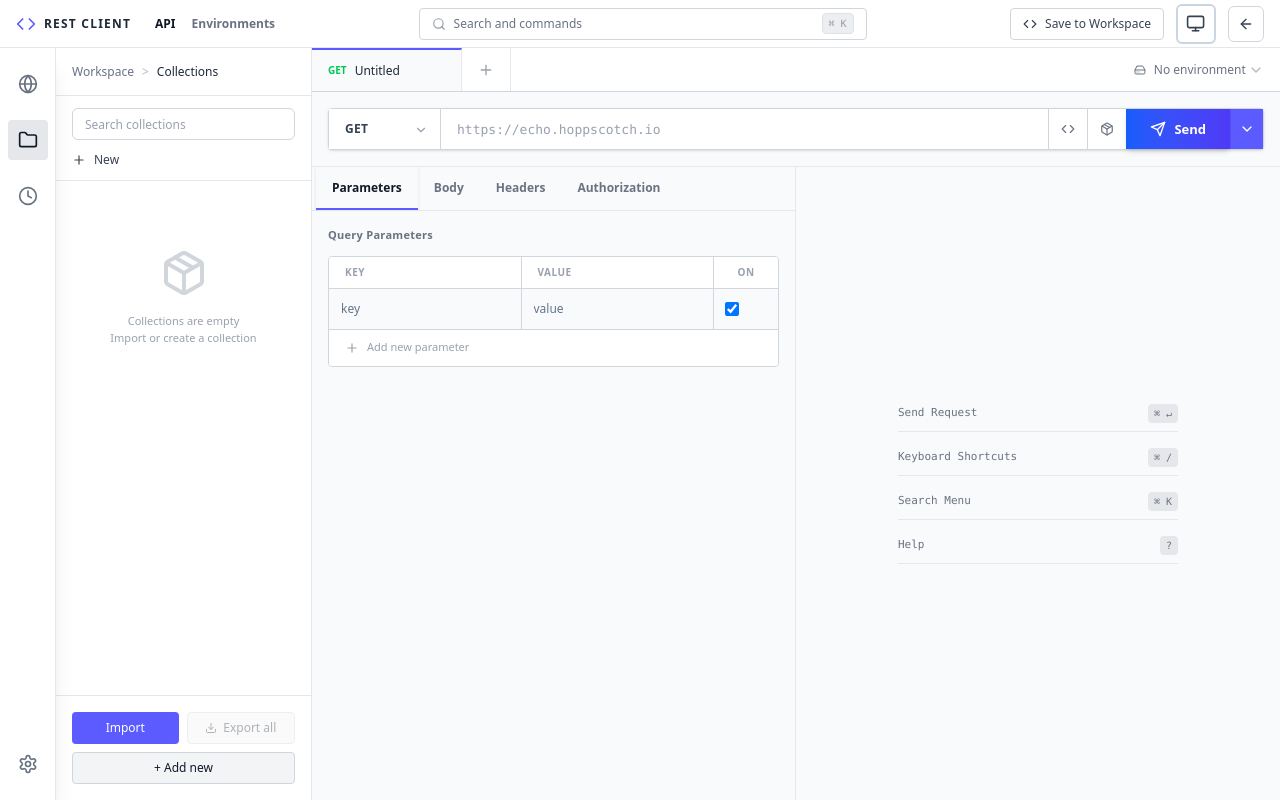
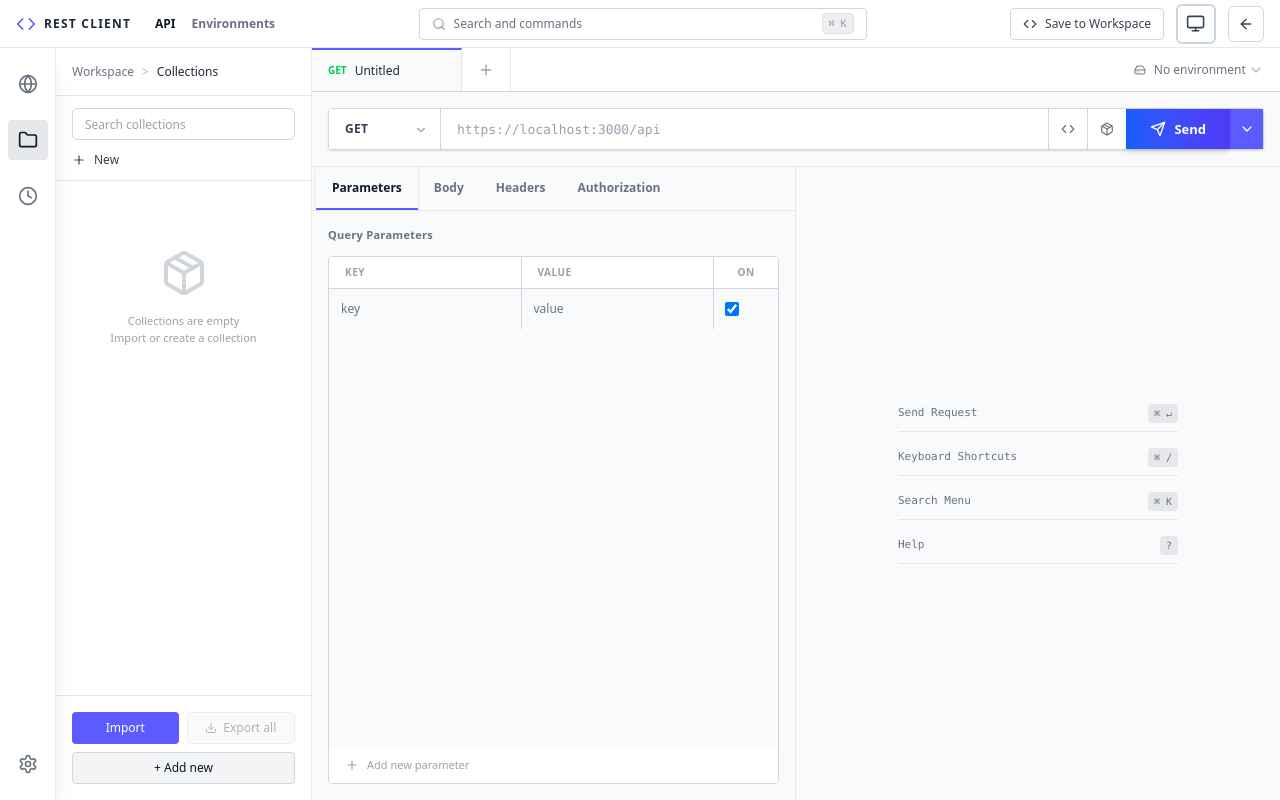
Before and after one commit to israelsaraiva/prx-monitoring, a Next.js app: page /rest-client in a window 1280 px wide. Built offline with nearby package versions, Linux system fonts and the light colour scheme.

Commit message:
fix: enhance curl command parsing to handle URL-encoded quotes and trailing flags

```diff
--- a/app/rest-client/page.tsx
+++ b/app/rest-client/page.tsx
@@ -252,13 +252,24 @@ function KeyValueEditor({
   setItems: (items: KeyValue[]) => void;
   addLabel: string;
 }) {
+  const scrollRef = useRef<HTMLDivElement>(null);
+  const prevLengthRef = useRef(items.length);
+
+  useEffect(() => {
+    if (items.length > prevLengthRef.current && scrollRef.current) {
+      scrollRef.current.scrollTop = scrollRef.current.scrollHeight;
+    }
+    prevLengthRef.current = items.length;
+  }, [items.length]);
+
   return (
-    <div className="flex w-full flex-col overflow-hidden rounded-sm border border-gray-300 dark:border-[#2a2a2a] bg-gray-50 dark:bg-[#181818]">
+    <div className="flex flex-1 min-h-0 w-full flex-col overflow-hidden rounded-sm border border-gray-300 dark:border-[#2a2a2a] bg-gray-50 dark:bg-[#181818]">
       <div className="flex items-center border-b border-gray-300 dark:border-[#2a2a2a] bg-white dark:bg-[#1e1e1e] text-[10px] font-bold uppercase tracking-wider text-gray-400 dark:text-slate-500">
         <div className="flex-1 border-r border-gray-300 dark:border-[#2a2a2a] px-4 py-2">Key</div>
         <div className="flex-1 border-r border-gray-300 dark:border-[#2a2a2a] px-4 py-2">Value</div>
         <div className="w-16 px-2 py-2 text-center">On</div>
       </div>
+      <div ref={scrollRef} className="flex-1 overflow-y-auto max-h-80 xl:max-h-none">
         {items.map((item, index) => (
           <div
             key={item.id}
@@ -305,6 +316,7 @@ function KeyValueEditor({
             </div>
           </div>
         ))}
+      </div>
       <div className="flex bg-white dark:bg-[#141414]">
         <button
           type="button"
@@ -1046,7 +1058,13 @@ export default function RestClientPage() {
     if (!raw) return;
     try {
       // Normalize line continuations: bash (\<newline>) and Windows CMD (^<newline>), both CRLF and LF
-      const normalized = raw.replace(/\\\r?\n/g, ' ').replace(/\^\r?\n/g, ' ');
+      // Also decode %27/%22 used as shell close-quotes by some browser devtools (only when followed
+      // by whitespace, so mid-value encoded characters like %27%20 are left untouched).
+      const normalized = raw
+        .replace(/\\\r?\n/g, ' ')
+        .replace(/\^\r?\n/g, ' ')
+        .replace(/%27(?=\s|$)/gi, "'")
+        .replace(/%22(?=\s|$)/gi, '"');
 
       // Tokenize respecting single-quoted (bash) and double-quoted (bash/cmd) strings
       const tokens: string[] = [];
@@ -1179,6 +1197,17 @@ export default function RestClientPage() {
             colon !== -1
               ? { username: userRaw.slice(0, colon), password: userRaw.slice(colon + 1) }
               : { username: userRaw, password: '' };
+        } else if (token === '-b' || token === '--cookie') {
+          const cookieVal = getValue();
+          // Add as Cookie header (merge if one already exists)
+          const existing = headers.find((h) => h.key.toLowerCase() === 'cookie');
+          if (existing) {
+            existing.value += '; ' + cookieVal;
+          } else {
+            headers.push({ key: 'Cookie', value: cookieVal });
+          }
+        } else if (token === '-c' || token === '--cookie-jar') {
+          getValue(); // consume path value, don't use it
         } else if (token === '--url') {
           url = getValue();
         } else if (DISCARD_VALUE_FLAGS.has(token)) {
@@ -2015,7 +2044,7 @@ export default function RestClientPage() {
             </div>
           </div>
 
-          <div className="flex flex-1 flex-col overflow-hidden">
+          <div className="flex flex-1 min-h-0 flex-col overflow-hidden">
             <div className="shrink-0 bg-gray-50 dark:bg-[#171717] p-4">
               <div className="flex h-[42px] items-center overflow-visible rounded border border-gray-300 dark:border-[#2a2a2a] bg-white dark:bg-[#1e1e1e] shadow-sm">
                 <div className="relative h-full w-28 shrink-0 border-r border-gray-300 dark:border-[#2a2a2a] bg-white dark:bg-[#1e1e1e] transition-colors hover:bg-gray-200 dark:hover:bg-[#252525]">
@@ -2039,12 +2068,20 @@ export default function RestClientPage() {
                 <input
                   value={activeTab?.url ?? ''}
                   onChange={(event) => updateTab(activeTabId, (tab) => ({ ...tab, url: event.target.value }))}
+                  onPaste={(event) => {
+                    const pasted = event.clipboardData.getData('text');
+                    if (pasted.trimStart().toLowerCase().startsWith('curl ')) {
+                      event.preventDefault();
+                      setCurlImportValue(pasted);
+                      setCurlImportOpen(true);
+                    }
+                  }}
                   onKeyDown={(event) => {
                     if (event.key === 'Enter') {
                       void handleSend(false);
                     }
                   }}
-                  placeholder="https://echo.hoppscotch.io"
+                  placeholder="https://localhost:3000/api"
                   className="h-full w-full flex-1 bg-white dark:bg-[#1e1e1e] px-4 font-mono text-[13px] text-gray-800 dark:text-slate-200 outline-none transition-colors placeholder:text-gray-400 dark:placeholder:text-slate-500 focus:bg-white dark:focus:bg-[#222]"
                 />
                 <button
@@ -2111,9 +2148,9 @@ export default function RestClientPage() {
               </div>
             </div>
 
-            <div className="flex flex-1 flex-col overflow-hidden border-t border-gray-200 dark:border-[#222222] xl:flex-row">
+            <div className="flex flex-1 min-h-0 flex-col overflow-hidden border-t border-gray-200 dark:border-[#222222] xl:flex-row">
               <div className="flex w-full shrink-0 flex-col border-b border-gray-200 dark:border-[#222222] xl:w-1/2 xl:shrink xl:border-b-0 xl:border-r">
-                <Tabs defaultValue="params" className="flex flex-1 flex-col">
+                <Tabs defaultValue="params" className="flex flex-1 min-h-0 flex-col">
                   <TabsList className="hide-scrollbar h-11 w-full shrink-0 justify-start overflow-x-auto rounded-none border-b border-gray-200 dark:border-[#222222] bg-gray-50 dark:bg-[#171717] px-1 py-0">
                     <TabsTrigger
                       className="h-full rounded-none border-b-2 border-transparent px-4 text-xs font-semibold text-gray-500 dark:text-slate-400 hover:text-gray-700 dark:hover:text-slate-300 data-[state=active]:border-[#5b5bff] data-[state=active]:bg-transparent data-[state=active]:text-gray-900 dark:data-[state=active]:text-white"
@@ -2141,8 +2178,11 @@ export default function RestClientPage() {
                     </TabsTrigger>
                   </TabsList>
 
-                  <div className="flex-1 overflow-y-auto bg-gray-50 dark:bg-[#171717] p-4">
-                    <TabsContent value="params" className="m-0 flex h-full flex-col outline-none">
+                  <div className="flex flex-1 min-h-0 flex-col overflow-hidden bg-gray-50 dark:bg-[#171717]">
+                    <TabsContent
+                      value="params"
+                      className="m-0 flex flex-1 min-h-0 flex-col p-4 overflow-y-auto outline-none"
+                    >
                       <div className="mb-3 text-[11px] font-bold tracking-wide text-gray-500 dark:text-slate-400">
                         Query Parameters
                       </div>
@@ -2153,7 +2193,10 @@ export default function RestClientPage() {
                       />
                     </TabsContent>
 
-                    <TabsContent value="headers" className="m-0 flex h-full flex-col outline-none">
+                    <TabsContent
+                      value="headers"
+                      className="m-0 flex flex-1 min-h-0 flex-col p-4 overflow-hidden outline-none"
+                    >
                       <div className="mb-3 text-[11px] font-bold tracking-wide text-gray-500 dark:text-slate-400">
                         Headers
                       </div>
@@ -2164,7 +2207,10 @@ export default function RestClientPage() {
                       />
                     </TabsContent>
 
-                    <TabsContent value="body" className="m-0 flex h-full flex-col outline-none">
+                    <TabsContent
+                      value="body"
+                      className="m-0 flex flex-1 min-h-0 flex-col p-4 overflow-y-auto outline-none"
+                    >
                       <div className="flex items-center justify-between rounded-t border border-b-0 border-gray-300 dark:border-[#2a2a2a] bg-white dark:bg-[#1e1e1e] p-2 text-[11px] text-gray-700 dark:text-slate-300">
                         <span className="font-semibold text-[#5b5bff]">raw</span>
                         <Select
@@ -2211,7 +2257,10 @@ export default function RestClientPage() {
                       )}
                     </TabsContent>
 
-                    <TabsContent value="auth" className="m-0 flex h-full flex-col outline-none">
+                    <TabsContent
+                      value="auth"
+                      className="m-0 flex flex-1 min-h-0 flex-col p-4 overflow-y-auto outline-none"
+                    >
                       <div className="mb-3 max-w-md space-y-4">
                         <div className="space-y-2">
                           <div className="text-[11px] font-bold tracking-wide text-gray-500 dark:text-slate-400">
--- a/lib/utils/curl-converter.ts
+++ b/lib/utils/curl-converter.ts
@@ -36,9 +36,19 @@ export function parseCurlCommand(curlCommand: string): CurlParseResult {
       result.method = methodMatch[1].toUpperCase();
     }
 
+    // Before URL extraction, decode %27 (URL-encoded single quote) so it acts as a proper
+    // shell close-quote. Some browser devtools emit %27 instead of ' when URL contains quotes.
+    normalized = normalized.replace(/%27/gi, "'").replace(/%22/gi, '"');
+
     const urlQuotedMatch = normalized.match(/curl\s+['"]([^'"]+)['"]/i);
     if (urlQuotedMatch) {
-      result.url = urlQuotedMatch[1];
+      let url = urlQuotedMatch[1];
+      // Strip any trailing curl flags that leaked in (e.g. " -H " captured before the real close-quote)
+      const flagLeakIndex = url.search(/\s+-[A-Za-z-]/);
+      if (flagLeakIndex > 0) {
+        url = url.substring(0, flagLeakIndex);
+      }
+      result.url = url.trimEnd();
     } else {
       const parts = normalized.split(/\s+/);
       for (let i = 1; i < parts.length; i++) {
```
Also changed, not shown: app/markdown-viewer/page.tsx (+26 -12 lines). Lines whose indentation alone changed are shown as unchanged.
